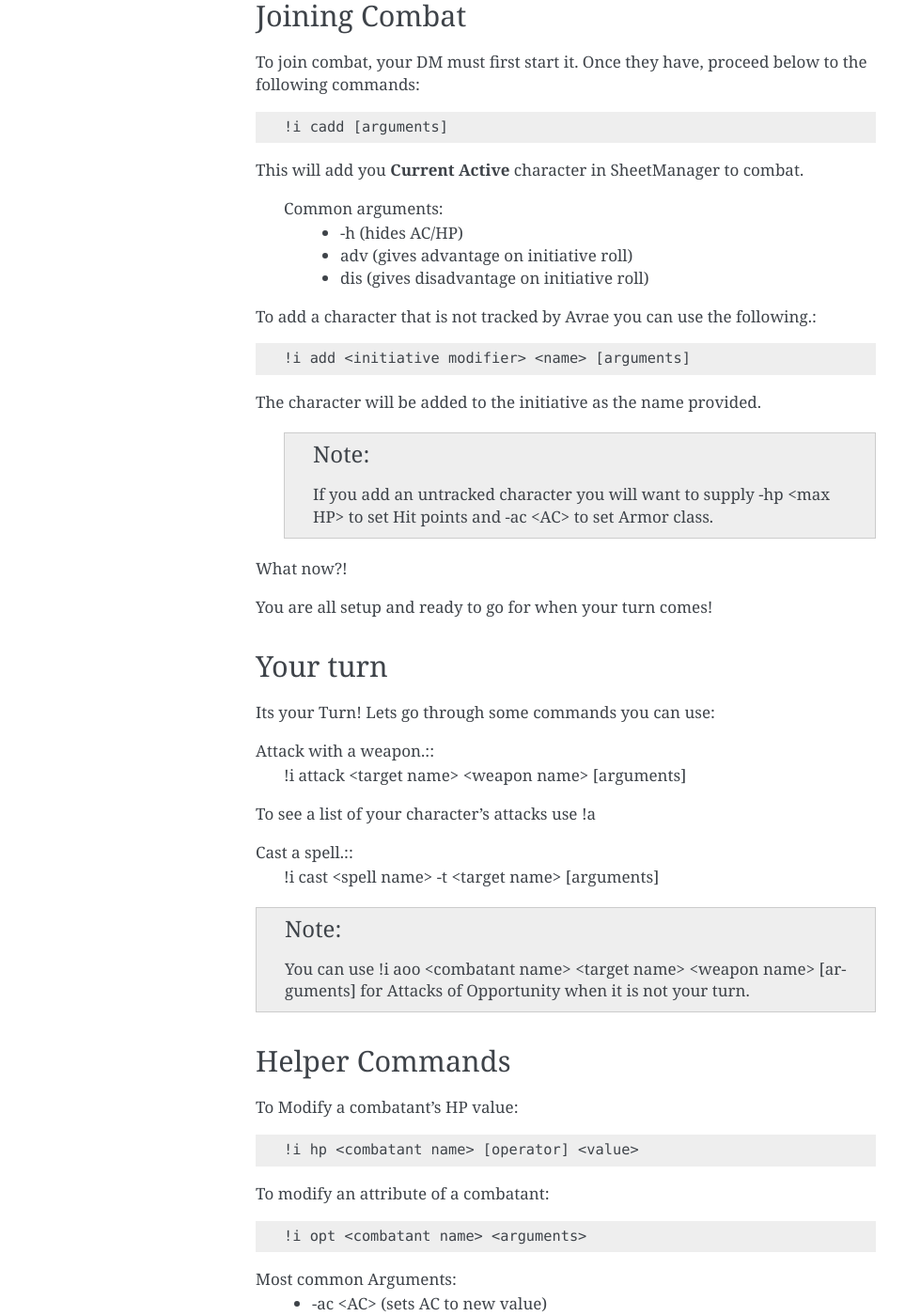
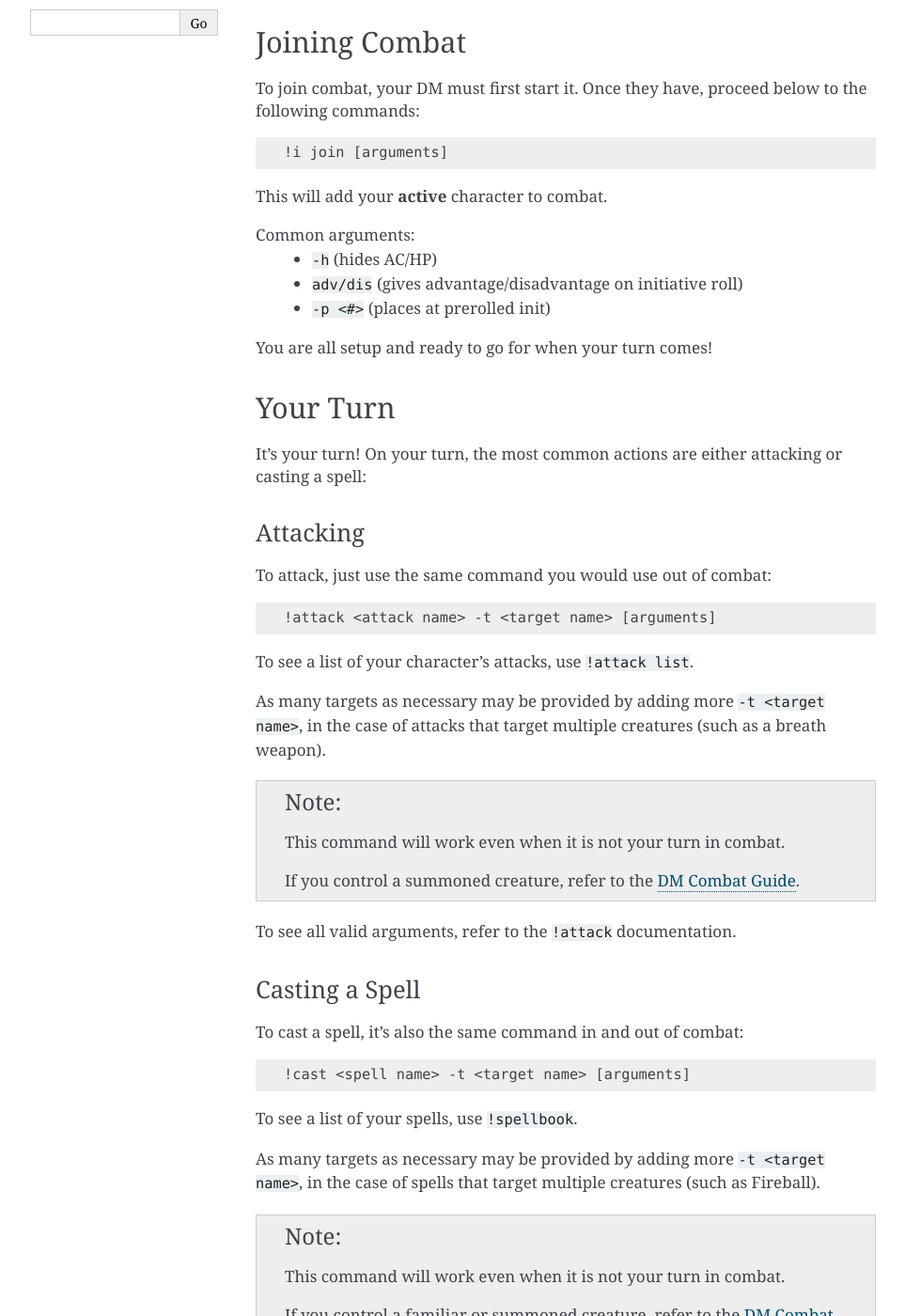
Before and after one commit to avrae/avrae, a Sphinx documentation site: the page built from docs/cheatsheets/pc_combat.rst, in a window 1280 px wide and 1400 px high, scrolled down 427 px. Shown: the whole window at 94% size, without its empty margins (148-1111 px from the left). Built offline with Sphinx 7.4.7, drawn with Linux system fonts in a browser that asks for light colours; some of the changed text lies outside the part shown.

Commit message:
PC Combat: formatting, examples, modern syntax

```diff
--- a/docs/cheatsheets/pc_combat.rst
+++ b/docs/cheatsheets/pc_combat.rst
@@ -1,83 +1,135 @@
+.. _pc_combat:
+
 Player Combat Guide
 ===============================
 
-This Guide will help players join combat and use actions on their turns.
+This guide will help players join combat and use actions on their turns.
 
 .. note::
-   arguments surrounded like <this> are required, and arguments in [brackets] are optional. Put spaces around arguments that contain spaces.
+    Arguments surrounded like ``<this>`` are required, and arguments in ``[brackets]`` are optional.
+    Put quotes around arguments that contain spaces.
 
 .. note::
-   This guide will move *roughly* in chronological order, meaning commands near the top should be run first.
+    This guide will move *roughly* in chronological order, meaning commands near the top should be run first.
 
 Joining Combat
 ---------------------------
 
-To join combat, your DM must first start it.  Once they have, proceed below to the following commands::
+To join combat, your DM must first start it. Once they have, proceed below to the following commands::
 
-   !i cadd [arguments]
+   !i join [arguments]
 
-This will add you **Current Active** character in SheetManager to combat.
+This will add your **active** character to combat.
 
-   Common arguments:
-      * -h (hides AC/HP)
-      * adv (gives advantage on initiative roll)
-      * dis (gives disadvantage on initiative roll)
-
-To add a character that is not tracked by Avrae you can use the following.::
-
-   !i add <initiative modifier> <name> [arguments]
-
-The character will be added to the initiative as the name provided.
-
-  .. note::
-      If you add an untracked character you will want to supply -hp <max HP> to set Hit points and -ac <AC> to set Armor class.
-
-What now?!
+Common arguments:
+    * ``-h`` (hides AC/HP)
+    * ``adv/dis`` (gives advantage/disadvantage on initiative roll)
+    * ``-p <#>`` (places at prerolled init)
 
 You are all setup and ready to go for when your turn comes!
 
-
-Your turn
+Your Turn
 -----------------------------
 
-Its your Turn! Lets go through some commands you can use:
+It's your turn! On your turn, the most common actions are either attacking or casting a spell:
 
-Attack with a weapon.::
-   !i attack <target name> <weapon name> [arguments]
+Attacking
+^^^^^^^^^
+To attack, just use the same command you would use out of combat::
 
-To see a list of your character's attacks use !a
+    !attack <attack name> -t <target name> [arguments]
 
-Cast a spell.::
-   !i cast <spell name> -t <target name> [arguments]
+To see a list of your character's attacks, use ``!attack list``.
 
+As many targets as necessary may be provided by adding more ``-t <target name>``, in the case of attacks that target multiple creatures
+(such as a breath weapon).
 
 .. note::
-   You can use !i aoo <combatant name> <target name> <weapon name> [arguments] for Attacks of Opportunity when it is not your turn.
+    This command will work even when it is not your turn in combat.
 
+    If you control a summoned creature, refer to the :ref:`dm_combat`.
+
+To see all valid arguments, refer to the ``!attack`` documentation.
+
+Casting a Spell
+^^^^^^^^^^^^^^^
+To cast a spell, it's also the same command in and out of combat::
+
+   !cast <spell name> -t <target name> [arguments]
+
+To see a list of your spells, use ``!spellbook``.
+
+As many targets as necessary may be provided by adding more ``-t <target name>``, in the case of spells that target multiple creatures
+(such as Fireball).
+
+.. note::
+    This command will work even when it is not your turn in combat.
+
+    If you control a familiar or summoned creature, refer to the :ref:`dm_combat`.
+
+To see all valid arguments, refer to the ``!cast`` documentation.
+
+Examples
+^^^^^^^^
+
+.. code-block:: diff
+
+    !attack dagger -t KO1 -rr 2
+    # attacks KO1 with a dagger twice
+
+    !attack longbow -t WY1 adv
+    # attacks WY1 with a longbow at advantage
+
+    !attack "fire breath" -t BA1 -t BA2
+    # makes BA1 and BA2 make saves against a breath weapon
+
+    !cast bless -t Rook -t Edmund -l 3
+    # casts Bless at 3rd level on Rook and Edmund, and attaches an effect to automatically add 1d4
+
+    !cast "fire bolt" -t BA3
+    # casts Fire Bolt at BA3
+
+Ending Your Turn
+^^^^^^^^^^^^^^^^
+When you're done with your turn, use this command to move to the next combatant::
+
+    !i next
 
 Helper Commands
 -----------------------
+These commands should help manually change the state of combat. For more reference, see the :ref:`dm_combat`.
 
-To Modify a combatant's HP value::
+HP
+^^
+To modify your character's HP::
 
-   !i hp <combatant name> [operator] <value>
+    !g hp <value>
 
-To modify an attribute of a combatant::
+To set your character's HP::
 
-   !i opt <combatant name> <arguments>
+    !g hp set <value>
 
-Most common Arguments:
-     * -ac <AC> (sets AC to new value)
-     * -resist/immune/vulv <damage type> (gives resistance, immunity, or vulnerability or specified type)
-     * -h (toggles whether combatants AC and HP are hidden.)
+To add temporary HP::
 
-To add Effects to a combatant::
+    !g thp <value>
 
-   !i effect <combatant name> <duration> <effect name> [roll arguments]
+To set your character's maximum HP (note the different base command)::
 
-.. note::
-   duration is number of rounds.  If roll arguments are passed they will append to any calls of !i attack from the effected combatant until the effect ends.
+    !i hp <character name> max <value>
 
-To remove Effects from a combatant::
+Examples
+""""""""
 
-   !i re <combatant name> [effect name]
+.. code-block:: diff
+
+    !g hp -5
+    # deals 5 damage
+
+    !g hp set 100
+    # sets the character's HP to 100
+
+    !g thp 11
+    # gives the character 11 temp HP
+
+    !g hp +2d4+2
+    # heals for 2d4+2 HP
```
Also changed, not shown: docs/cheatsheets/dm_combat.rst (+7 -0 lines).
